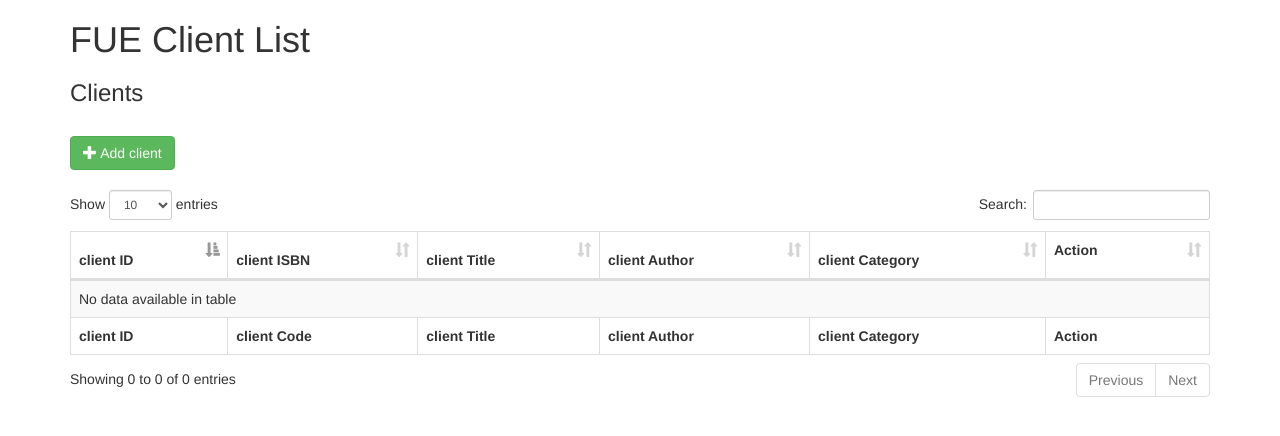
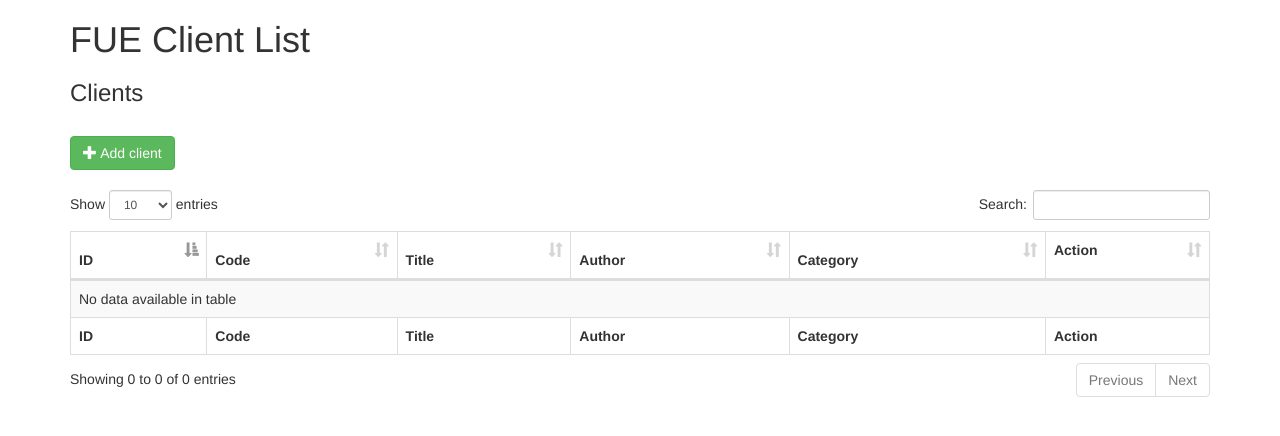
Before and after one commit to Leehman/fue, a CodeIgniter app: page /fue/index.php/client/index in a window 1280 px wide. Shown: the top 436 px of the page. Run offline with CodeIgniter, Linux system fonts and the light colour scheme; data that the repository does not hold is empty; some libraries are stand-ins or nearby versions.

Commit message:
Fix 092117

```diff
--- a/application/views/client_view.php
+++ b/application/views/client_view.php
@@ -28,11 +28,11 @@
     <table id="table_id" class="table table-striped table-bordered" cellspacing="0" width="100%">
       <thead>
         <tr>
-					<th>client ID</th>
-					<th>client ISBN</th>
-					<th>client Title</th>
-					<th>client Author</th>
-					<th>client Category</th>
+					<th>ID</th>
+					<th>Code</th>
+					<th>Title</th>
+					<th>Author</th>
+					<th>Category</th>
 
           <th style="width:125px;">Action
           </p></th>
@@ -61,11 +61,11 @@
 
       <tfoot>
         <tr>
-          <th>client ID</th>
-          <th>client Code</th>
-          <th>client Title</th>
-          <th>client Author</th>
-          <th>client Category</th>
+          <th>ID</th>
+          <th>Code</th>
+          <th>Title</th>
+          <th>Author</th>
+          <th>Category</th>
           <th>Action</th>
         </tr>
       </tfoot>
```
